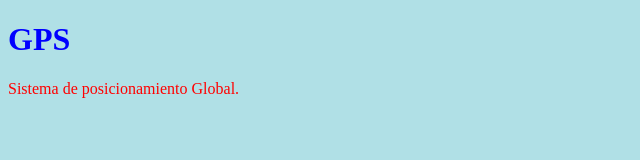
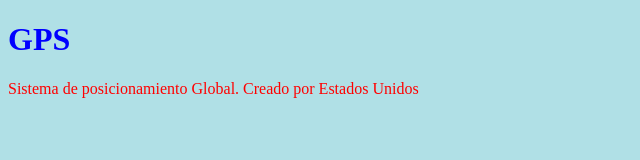
Before and after one commit to StewardM1106/Geocalizacion, a plain HTML site: page gps.html in a window 1280 px wide. Shown: the whole page, without its empty margins (0-640 px from the left). Drawn offline with Linux system fonts and the light colour scheme.

Commit message:
Update gps.html

```diff
--- a/gps.html
+++ b/gps.html
@@ -10,7 +10,7 @@ p    {color: red;}
 <body>
 
 <h1>GPS </h1>
-<p>Sistema de posicionamiento Global.</p>
+<p>Sistema de posicionamiento Global. Creado por Estados Unidos</p>
 
 </body>
 </html>
```
